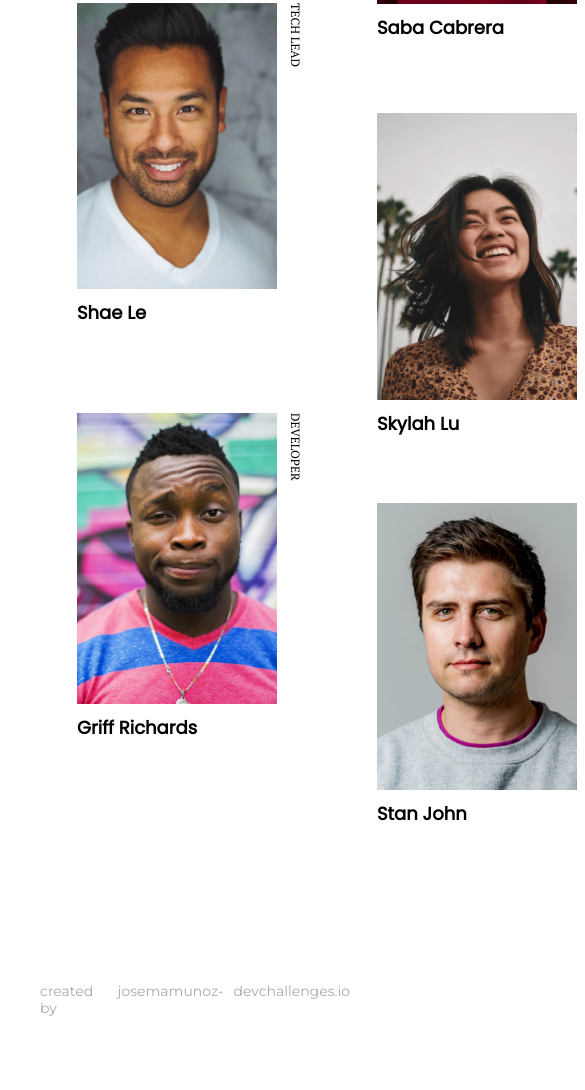
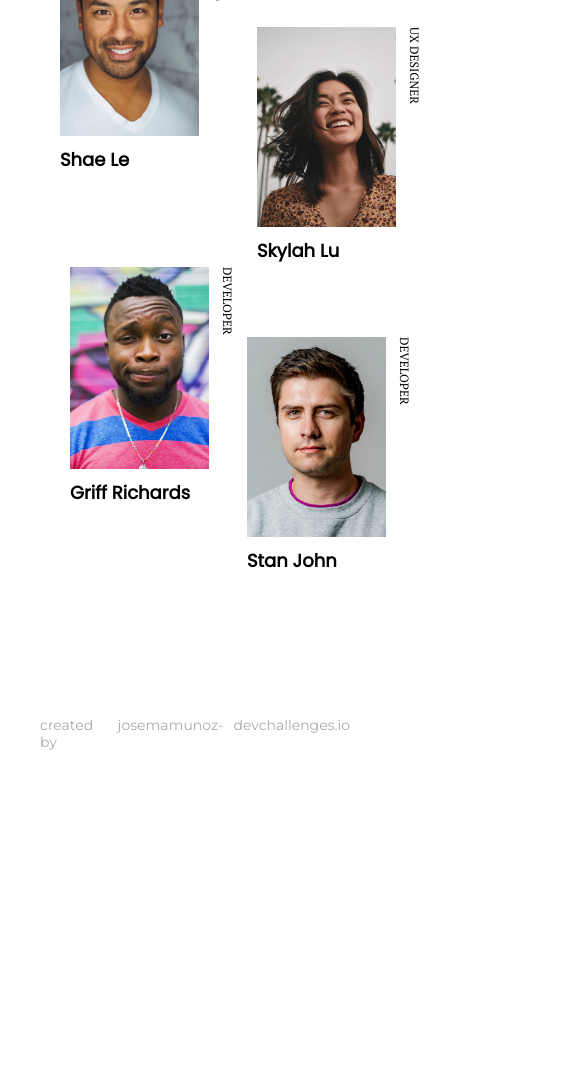
Before and after one commit to josemamunoz/challenge_myteampage, a plain HTML site: page public/index.html in a window 390 px wide. Shown: the part 832-1922 px from the top of the page, 585 px wide, since content can reach past the window. After the commit the page ends 1656 px from the top, so only its background shows below. Drawn offline with Linux system fonts and the light colour scheme.

Commit message:
ajustes responsive

```diff
--- a/public/styles.css
+++ b/public/styles.css
@@ -152,6 +152,7 @@
   }
 
   @media screen and (max-width: 768px){
+
     .container {
       grid-template-columns: repeat(1, 600px);
     }
@@ -176,6 +177,8 @@
       grid-row-start: 10;
     }
     .header {
+      margin-bottom: 0;
+      padding-bottom: 0;
       margin-left: 20px;
       padding-left: 20px;
     }
@@ -183,4 +186,52 @@
       margin-left: 20px;
       padding: 20px;
     }
+    .footer {
+      grid-column: 1;
+      display: flex;
+    }
   }
+
+  @media screen and (max-width: 630px){
+    img{
+      max-width: 139px;
+    }
+    .container {
+      grid-template-columns: repeat(1, 375px);
+    }
+    .team {
+      grid-template-rows: repeat(14, 80px);
+      grid-template-columns: repeat(2, 187px);
+    }
+    .card-3 {
+      grid-column-start: 1;
+      grid-row-start: 5;
+    }
+    .card-4 {
+      grid-column-start: 2;
+      grid-row-start: 6;
+    }
+    .card-5 {
+      grid-column-start: 1;
+      grid-row-start: 9;
+    }
+    .card-6 {
+      grid-column-start: 2;
+      grid-row-start: 10;
+    }
+    .header {
+      margin-bottom: 0;
+      padding-bottom: 0;
+      width: 375px;
+    }
+    .article {
+      margin-left: 10px;
+      font-size: 14px;
+      line-height: 21px;
+
+    }
+    .footer {
+      grid-column: 1;
+      display: flex;
+    }
+  }
```
